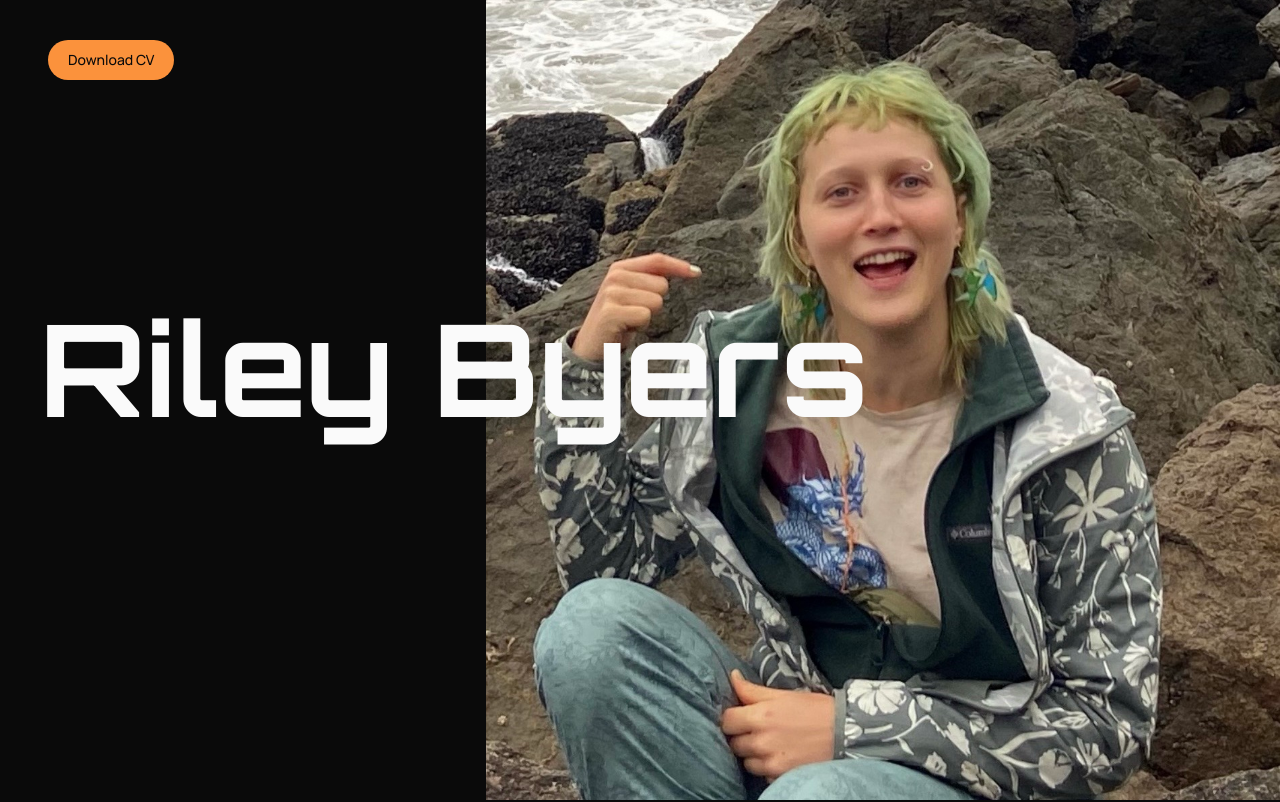
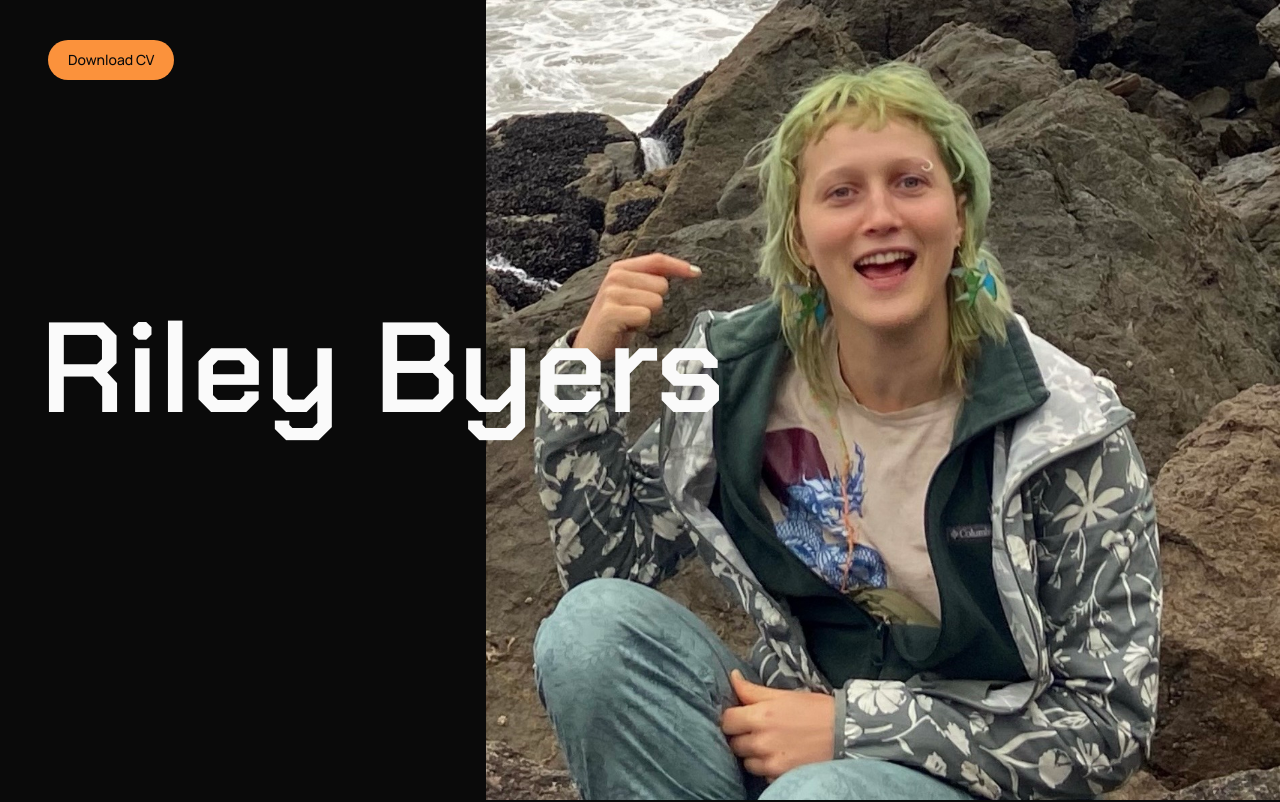
Before and after one commit to rileyb3/portfolio, a Next.js app: page / in a window 1280 px wide. Shown: the top 802 px of the page. Built offline with nearby package versions, Linux system fonts and the light colour scheme.

Commit message:
Swap name font to Chakra Petch for more letter variation

```diff
--- a/src/app/layout.tsx
+++ b/src/app/layout.tsx
@@ -1,5 +1,5 @@
 import type { Metadata } from "next";
-import { Manrope, Orbitron } from "next/font/google";
+import { Manrope, Chakra_Petch } from "next/font/google";
 import "./globals.css";
 
 const manrope = Manrope({
@@ -7,14 +7,14 @@ const manrope = Manrope({
   variable: "--font-sans",
 });
 
-// Bold, geometric sci-fi display face with strong circular letterforms —
-// closest free match to the chunky futuristic logotype look (swapped in
-// from Zen Dots, whose dot accents didn't show up much in this name).
+// Techy display face with real stroke variation and distinct per-letter
+// shapes rather than a uniform geometric grid — swapped in after Orbitron
+// and Zen Dots both read as too blocky/monotone for this name.
 // A licensed/custom font would match closer if you ever want to go
 // further than what Google Fonts offers.
-const orbitron = Orbitron({
+const chakraPetch = Chakra_Petch({
   subsets: ["latin"],
-  weight: "700",
+  weight: "600",
   variable: "--font-display",
 });
 
@@ -48,7 +48,7 @@ export default function RootLayout({
   children: React.ReactNode;
 }>) {
   return (
-    <html lang="en" className={`${manrope.variable} ${orbitron.variable}`}>
+    <html lang="en" className={`${manrope.variable} ${chakraPetch.variable}`}>
       <body className="font-sans antialiased">{children}</body>
     </html>
   );
```
